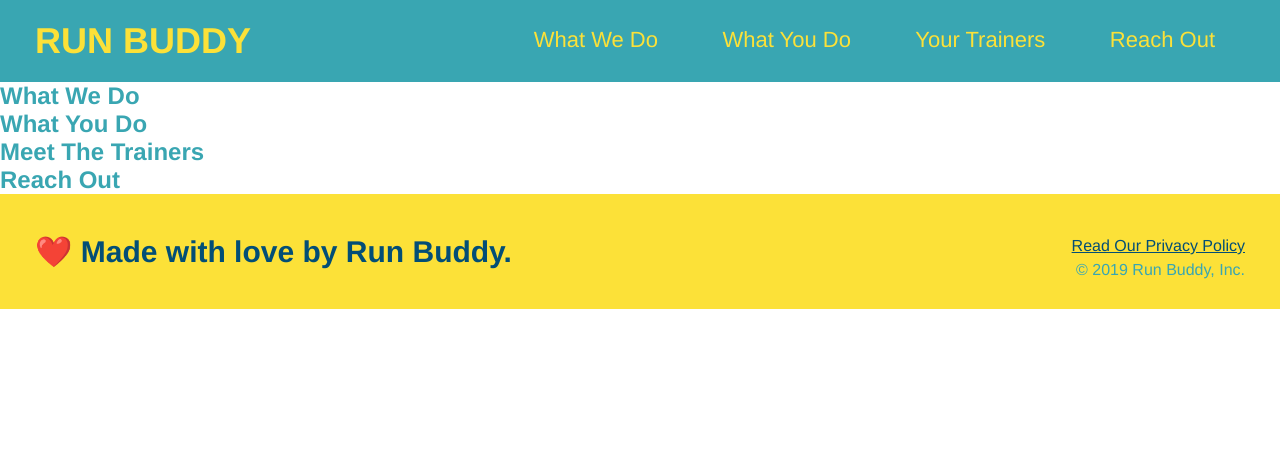
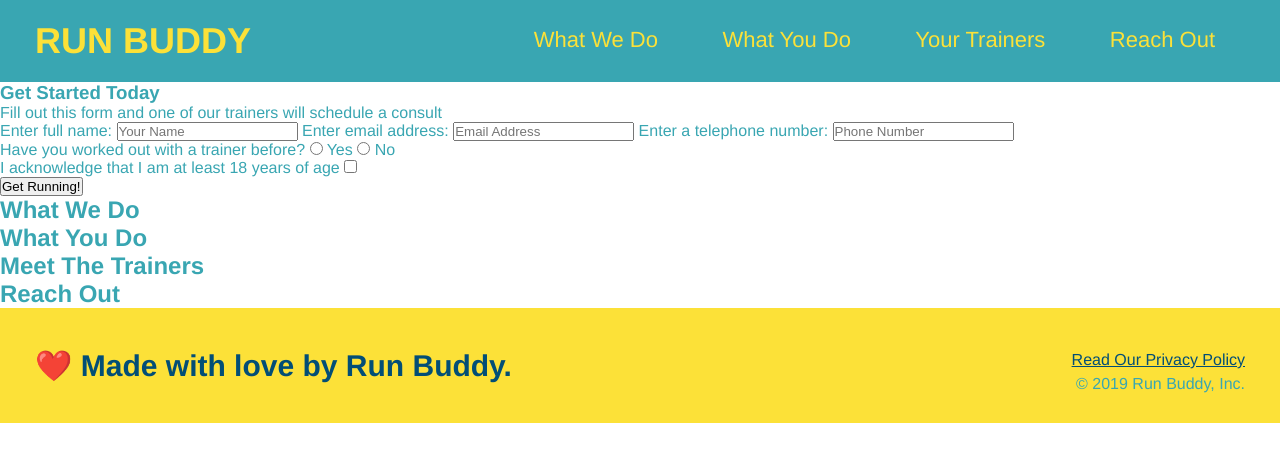
Before and after one commit to edwardfrary/central, a plain HTML site: page index.html in a window 1280 px wide. Drawn offline with Linux system fonts and the light colour scheme.

Commit message:
Update index.html

```diff
--- a/index.html
+++ b/index.html
@@ -1,9 +1,10 @@
 <head>
   <link rel="stylesheet" href="./assets/css/style.css" />
 </head>
+
 <body>
-<!-- navigation -->
-<header>
+  <!-- navigation -->
+  <header>
     <h1>
       <a href="index.html">RUN BUDDY</a>
     </h1>
@@ -13,7 +14,7 @@
         <!-- List item element-->
         <li>
           <!--Anchor element-->
-          <a href ="#what-we-do">What We Do</a>
+          <a href="#what-we-do">What We Do</a>
         </li>
         <li>
           <a href="#what-you-do">What You Do</a>
@@ -30,8 +31,35 @@
 
   <!-- hero/jumbotron -->
   <section>
+    <div>
+      <h3>Get Started Today</h3>
+      <p>Fill out this form and one of our trainers will schedule a consult</p>
+      <!--Add form element-->
+      <form>
+        <label for="name">Enter full name:</label>
+        <input type="text" placeholder="Your Name" name="name" id="name" />
+        <label for="email">Enter email address:</label>
+        <input type="text" placeholder="Email Address" name="email" id="email" />
+        <label for="phone">Enter a telephone number:</label>
+        <input type="text" placeholder="Phone Number" name="phone" id="phone" />
+        <p>
+          Have you worked out with a trainer before?
+          <input type="radio" name="trainer-confirm" id="trainer-yes" />
+          <label for="trainer-yes">Yes</label>
+          <input type="radio" name="trainer-confirm" id="trainer-no" />
+          <label for="trainer-no">No</label>
+        </p>
+        <p>
+          <label for="check-confirm">I acknowledge that I am at least 18 years of age</label>
+          <input type="checkbox" name="age-confirm" id="checkbox" />
+        </p>
+        <button type="submit">
+          Get Running!
+        </button>
+      </form>
+    </div>
   </section>
-
+  <!-- End hero -->
   <!-- "what we do" section -->
   <section>
     <h2>What We Do</h2>
@@ -56,8 +84,8 @@
   <footer>
     <h2>❤️ Made with love by Run Buddy.</h2>
     <div>
-      <a href ="#">Read Our Privacy Policy</a><br />
+      <a href="#">Read Our Privacy Policy</a><br />
       &copy; 2019 Run Buddy, Inc.
     </div>
   </footer>
-  </body>
+</body>
```
